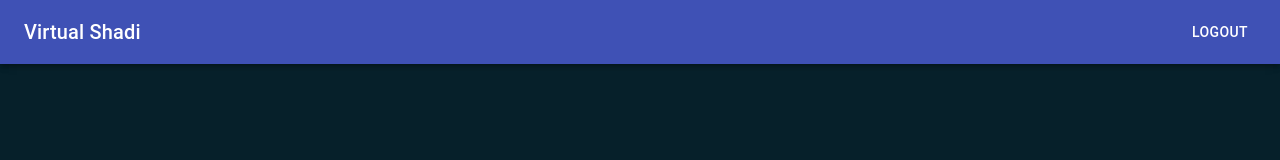
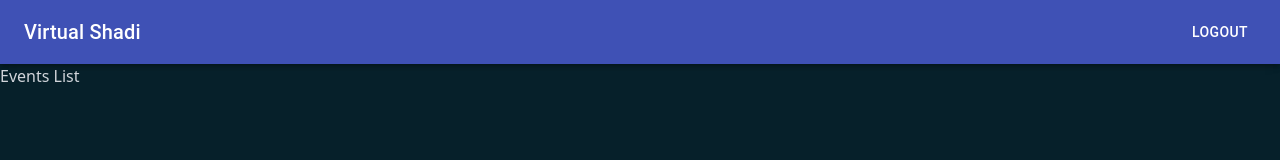
Before and after one commit to lucifer2355/virtual-shadi, a Next.js app in the folder client/: page / in a window 1280 px wide. Shown: the top 160 px of the page. Built offline with nearby package versions, Linux system fonts and the light colour scheme.

Commit message:
create events list component

```diff
--- /dev/null
+++ b/client/components/EventsList.jsx
@@ -0,0 +1,11 @@
+import React from "react";
+
+const EventsList = () => {
+  return (
+    <div>
+      <h1>Events List</h1>
+    </div>
+  );
+};
+
+export default EventsList;
--- a/client/pages/index.js
+++ b/client/pages/index.js
@@ -3,6 +3,7 @@ import Head from "next/head";
 import { useRouter } from "next/router";
 
 import NavBar from "../components/NavBar";
+import EventsList from "../components/EventsList";
 
 export default function Home() {
   const router = useRouter();
@@ -18,8 +19,8 @@ export default function Home() {
         <title>Virtual Shadi</title>
         <meta name='description' content='Generated by create next app' />
       </Head>
-
       <NavBar />
+      <EventsList />
     </div>
   );
 }
```
